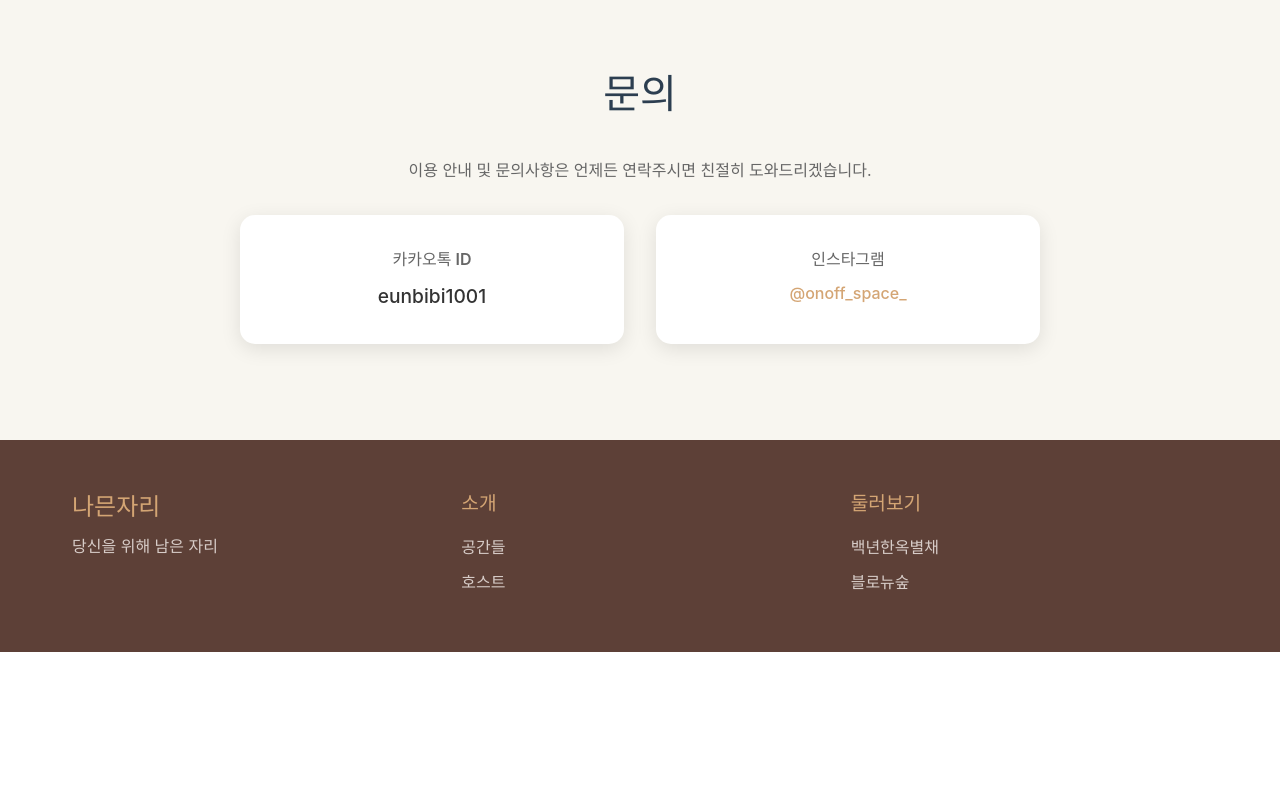
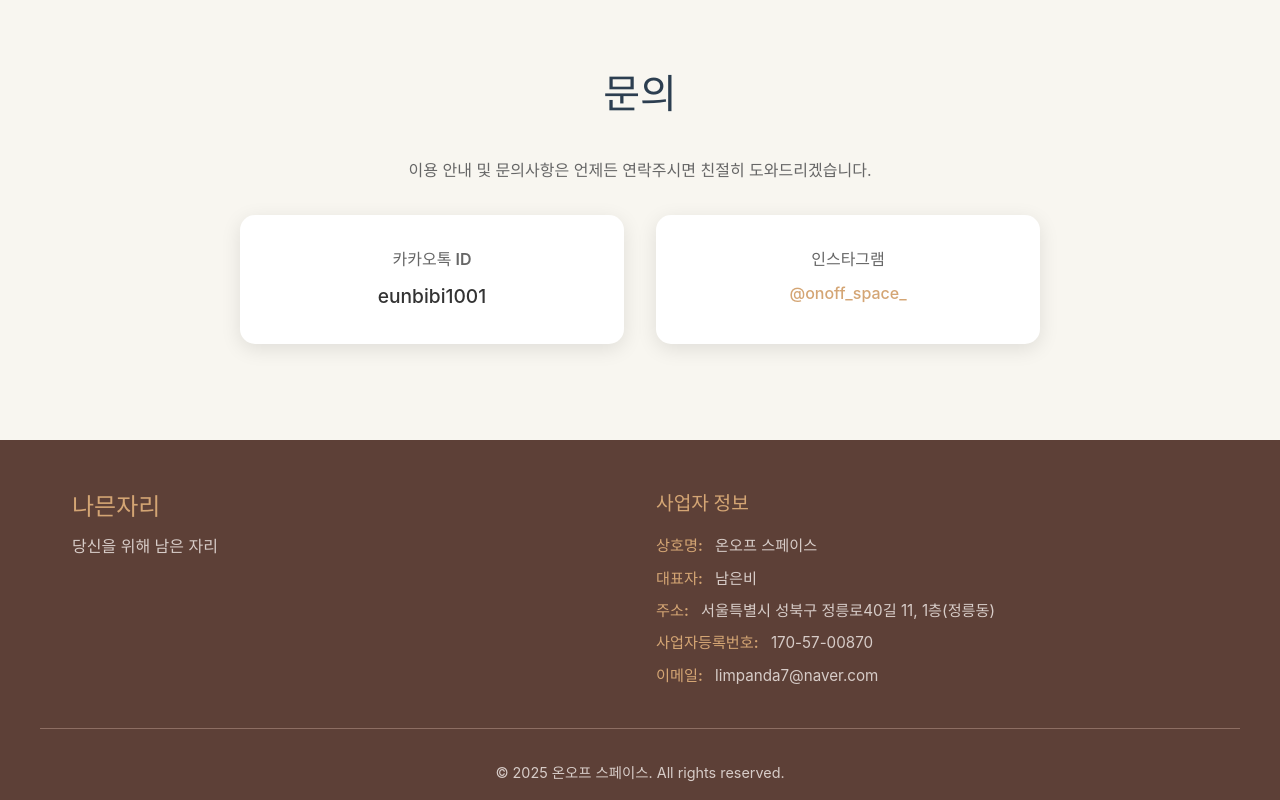
Before and after one commit to limpanda7/nameun-jari, a React (Vite) app: page /space in a window 1280 px wide. Shown: the part 5323-6123 px from the top of the page. Before the commit the page ends 5975 px from the top, so only its background shows below. Built offline with nearby package versions, Linux system fonts and the light colour scheme; a web font is replaced by a local one.

Commit message:
스타일 개선

```diff
--- a/src/App.css
+++ b/src/App.css
@@ -6,7 +6,6 @@
 }
 
 html {
-  scroll-behavior: smooth;
 }
 
 body {
@@ -74,6 +73,20 @@ body {
 
 .nav button:hover {
   color: #d4a574;
+}
+
+/* 데스크톱/모바일 메뉴 버튼 분리 */
+.nav-btn-desktop {
+  display: block;
+}
+
+.nav-btn-mobile {
+  display: none;
+}
+
+/* 모바일 메뉴 닫기 버튼 (기본 숨김) */
+.mobile-menu-close {
+  display: none;
 }
 
 .mobile-menu-btn {
@@ -714,6 +727,37 @@ body {
     display: flex;
   }
 
+  /* 모바일에서 메뉴 버튼 교체 */
+  .nav-btn-desktop {
+    display: none !important;
+  }
+
+  .nav-btn-mobile {
+    display: block !important;
+    font-size: 1.5rem;
+    padding: 1rem 2rem;
+  }
+
+  /* 모바일 메뉴 닫기 버튼 */
+  .mobile-menu-close {
+    position: absolute;
+    top: 15px;
+    right: 30px;
+    background: none;
+    border: none;
+    cursor: pointer;
+    color: #2c3e50;
+    z-index: 1001;
+  }
+
+  .nav-open .mobile-menu-close {
+    display: block;
+  }
+
+  .mobile-menu-close:hover {
+    color: #d4a574;
+  }
+
   .hero {
     height: 100vh;
     padding: 0 20px;
--- a/src/App.jsx
+++ b/src/App.jsx
@@ -45,13 +45,13 @@ function App() {
 
           window.scrollTo({
             top: offsetPosition,
-            behavior: 'smooth'
+            behavior: 'auto'
           });
         }, 100);
       }
     } else {
       // 해시가 없으면 최상단으로 스크롤
-      window.scrollTo({ top: 0, behavior: 'smooth' });
+      window.scrollTo({ top: 0, behavior: 'auto' });
     }
   }, [location.pathname, location.hash]);
 
@@ -114,7 +114,7 @@ function App() {
     const headerHeight = header ? header.offsetHeight : 0;
     if (element) {
       const y = element.getBoundingClientRect().top + window.scrollY - headerHeight;
-      window.scrollTo({ top: y, behavior: 'smooth' });
+      window.scrollTo({ top: y, behavior: 'auto' });
     }
     setIsMenuOpen(false);
   };
@@ -141,9 +141,22 @@ function App() {
               </motion.div>
 
               <nav className={`nav ${isMenuOpen ? 'nav-open' : ''}`}>
-                <button onClick={() => scrollToSection('spaces')}>공간들</button>
-                {/*<button onClick={() => scrollToSection('apple-sales')}>동해사과</button>*/}
-                <button onClick={() => scrollToSection('host-message')}>호스트</button>
+                <button className="nav-btn-desktop" onClick={() => scrollToSection('spaces')}>공간들</button>
+                <button className="nav-btn-desktop" onClick={() => scrollToSection('host-message')}>호스트</button>
+
+                {/* 모바일 메뉴 닫기 버튼 */}
+                <button className="mobile-menu-close" onClick={() => setIsMenuOpen(false)}>
+                  <svg width="28" height="28" viewBox="0 0 24 24" fill="none" stroke="currentColor" strokeWidth="2.5">
+                    <line x1="18" y1="6" x2="6" y2="18"></line>
+                    <line x1="6" y1="6" x2="18" y2="18"></line>
+                  </svg>
+                </button>
+
+                {/* 모바일 전용 메뉴 */}
+                <button className="nav-btn-mobile" onClick={() => { navigate('/forest'); setIsMenuOpen(false); }}>백년한옥별채</button>
+                <button className="nav-btn-mobile" onClick={() => { navigate('/blon'); setIsMenuOpen(false); }}>블로뉴숲</button>
+                <button className="nav-btn-mobile" onClick={() => { navigate('/on-off'); setIsMenuOpen(false); }}>온오프스테이</button>
+                <button className="nav-btn-mobile" onClick={() => { navigate('/space'); setIsMenuOpen(false); }}>온오프스페이스</button>
               </nav>
 
               <button
--- a/src/components/CommonFooter/CommonFooter.css
+++ b/src/components/CommonFooter/CommonFooter.css
@@ -44,6 +44,27 @@
 
 .footer-section li {
   margin: 0.5rem 0;
+}
+
+.business-info {
+  max-width: 400px;
+}
+
+.business-details {
+  margin-top: 0.5rem;
+}
+
+.business-details p {
+  margin: 0.5rem 0;
+  color: #d7ccc8;
+  font-size: 0.95rem;
+  line-height: 1.6;
+}
+
+.business-details strong {
+  color: #d4a574;
+  margin-right: 0.5rem;
+  font-weight: 600;
 }
 
 .footer-section button {
@@ -114,4 +135,12 @@
   .common-footer {
     padding: 2rem 0 1rem;
   }
+
+  .business-info {
+    max-width: 100%;
+  }
+
+  .business-details p {
+    font-size: 0.9rem;
+  }
 }
--- a/src/components/CommonFooter/CommonFooter.jsx
+++ b/src/components/CommonFooter/CommonFooter.jsx
@@ -1,13 +1,7 @@
 import React from 'react';
-import { motion } from 'framer-motion';
-import { useNavigate } from 'react-router-dom';
 import './CommonFooter.css';
 
 const CommonFooter = () => {
-  const navigate = useNavigate();
-
-
-
   return (
     <footer className="common-footer">
       <div className="footer-content">
@@ -15,48 +9,19 @@ const CommonFooter = () => {
           <h3>나믄자리</h3>
           <p>당신을 위해 남은 자리</p>
         </div>
-        <div className="footer-section">
-          <h4>소개</h4>
-          <ul>
-            <li>
-              <button
-                onClick={() => navigate('/#spaces')}
-                className="footer-link-button"
-              >
-                공간들
-              </button>
-            </li>
-            <li>
-              <button
-                onClick={() => navigate('/#host-message')}
-                className="footer-link-button"
-              >
-                호스트
-              </button>
-            </li>
-          </ul>
+        <div className="footer-section business-info">
+          <h4>사업자 정보</h4>
+          <div className="business-details">
+            <p><strong>상호명:</strong> 온오프 스페이스</p>
+            <p><strong>대표자:</strong> 남은비</p>
+            <p><strong>주소:</strong> 서울특별시 성북구 정릉로40길 11, 1층(정릉동)</p>
+            <p><strong>사업자등록번호:</strong> 170-57-00870</p>
+            <p><strong>이메일:</strong> limpanda7@naver.com</p>
+          </div>
         </div>
-        <div className="footer-section">
-          <h4>둘러보기</h4>
-          <ul>
-              <li>
-                <button
-                  onClick={() => navigate('/forest')}
-                  className="footer-link-button"
-                >
-                  백년한옥별채
-                </button>
-              </li>
-              <li>
-                <button
-                  onClick={() => navigate('/blon')}
-                  className="footer-link-button"
-                >
-                  블로뉴숲
-                </button>
-              </li>
-          </ul>
-        </div>
+      </div>
+      <div className="footer-bottom">
+        <p>&copy; 2025 온오프 스페이스. All rights reserved.</p>
       </div>
     </footer>
   );
--- a/src/components/NPSSurvey/NPSSurvey.jsx
+++ b/src/components/NPSSurvey/NPSSurvey.jsx
@@ -107,7 +107,7 @@ const NPSSurvey = () => {
     if (currentStep < totalSteps) {
       setCurrentStep(currentStep + 1);
       // 모바일에서 다음 단계로 이동할 때 최상단으로 스크롤
-      window.scrollTo({ top: 0, behavior: 'smooth' });
+      window.scrollTo({ top: 0, behavior: 'auto' });
     }
   };
 
@@ -115,7 +115,7 @@ const NPSSurvey = () => {
     if (currentStep > 1) {
       setCurrentStep(currentStep - 1);
       // 이전 단계로 이동할 때도 최상단으로 스크롤
-      window.scrollTo({ top: 0, behavior: 'smooth' });
+      window.scrollTo({ top: 0, behavior: 'auto' });
     }
   };
 
@@ -196,7 +196,7 @@ const NPSSurvey = () => {
       // 다음 단계(감사 페이지)로 이동
       setCurrentStep(6);
       // 감사 페이지로 이동할 때도 최상단으로 스크롤
-      window.scrollTo({ top: 0, behavior: 'smooth' });
+      window.scrollTo({ top: 0, behavior: 'auto' });
     } catch (error) {
       console.error('설문 저장 중 오류 발생:', error);
       alert('설문 저장 중 오류가 발생했습니다. 다시 시도해주세요.');
--- a/src/index.css
+++ b/src/index.css
@@ -25,7 +25,6 @@
 }
 
 html {
-  scroll-behavior: smooth;
 }
 
 body {
```
